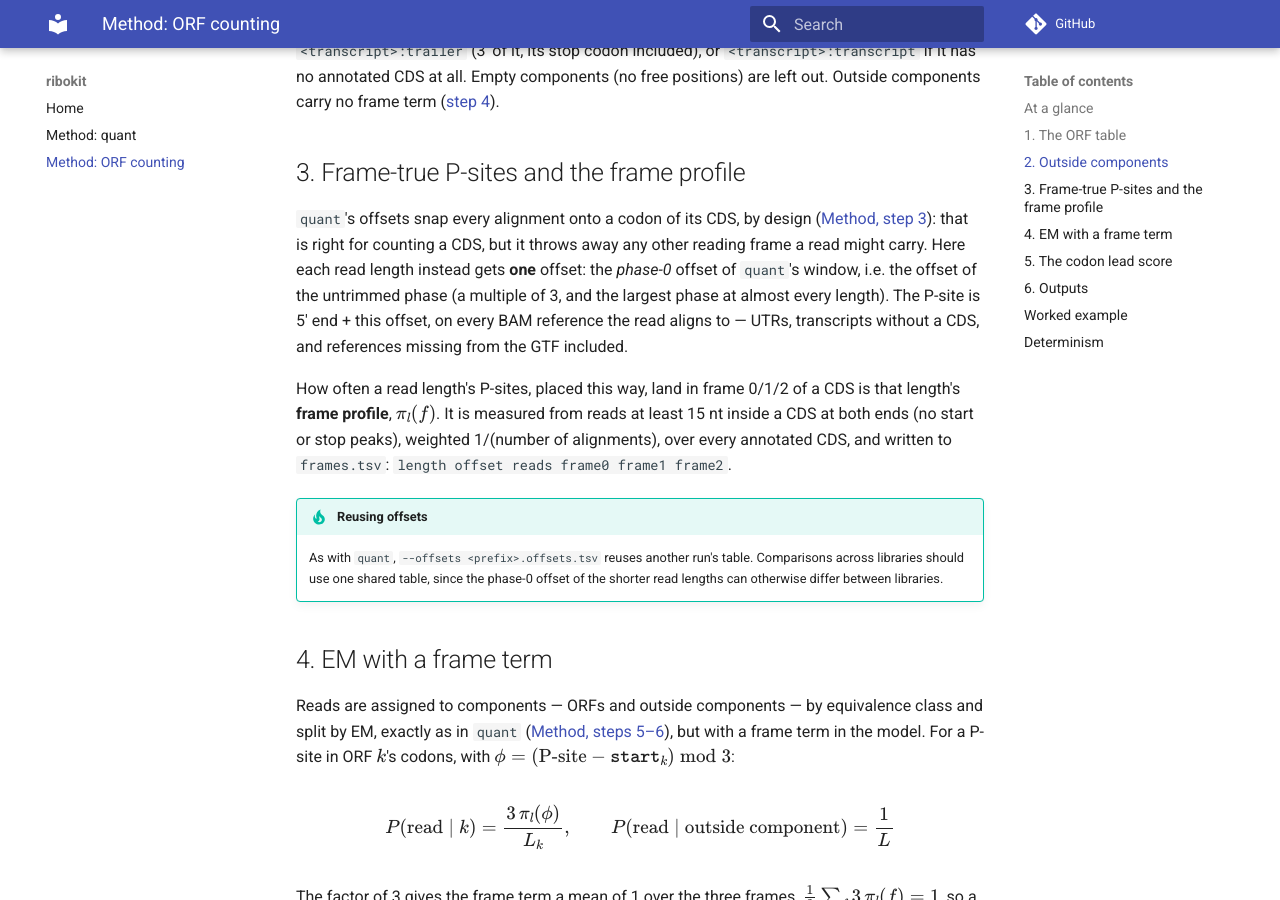
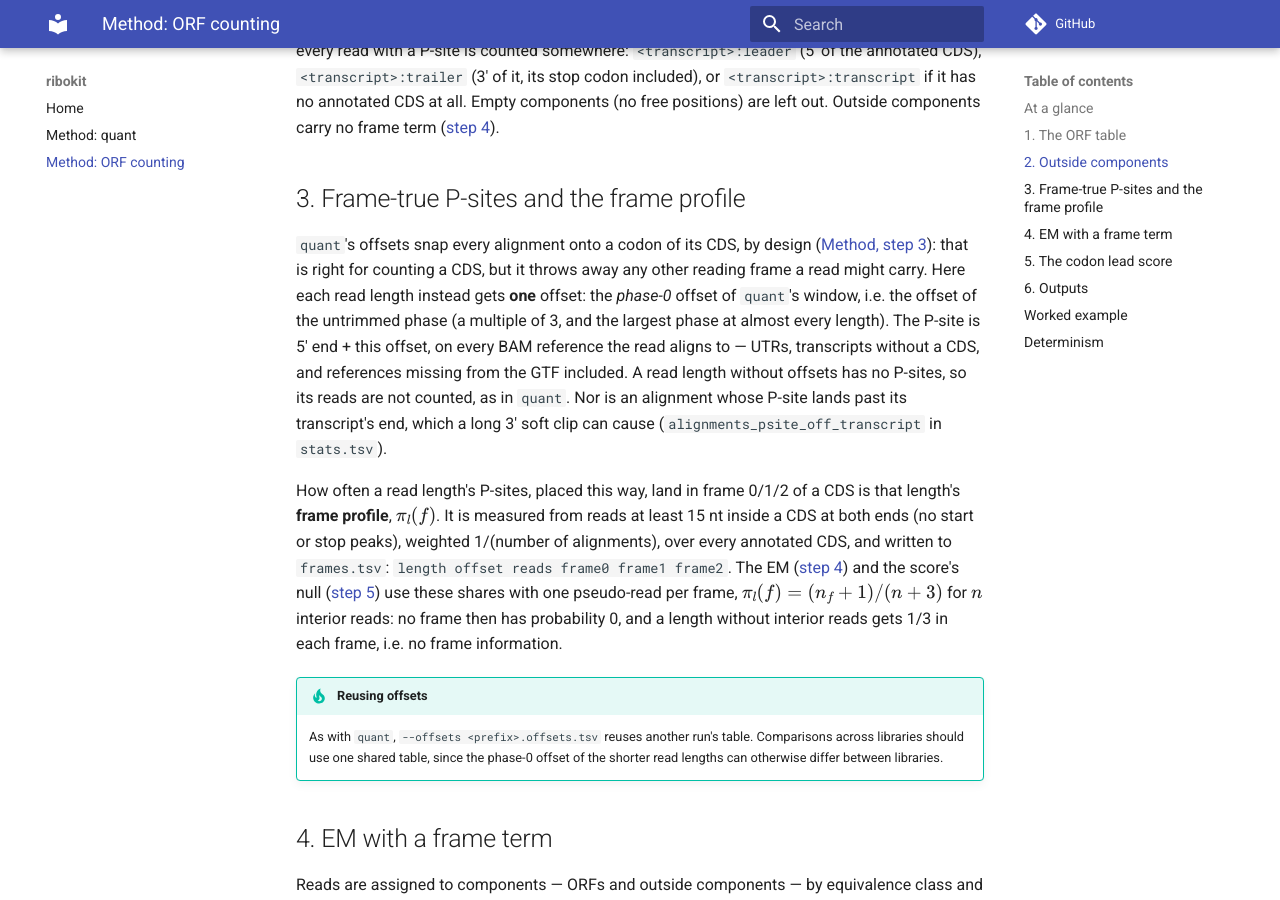
Before and after one commit to katarinagresova/ribokit, an MkDocs documentation site: the page built from docs/orfs.md, in a window 1280 px wide and 900 px high, scrolled down 2750 px. Built offline with MkDocs 1.6.1 and Material for MkDocs 9.7.7, drawn with Linux system fonts in a browser that asks for light colours; comment, search, counter and statistics services are not loaded; some of the changed text lies outside the part shown.

Commit message:
docs: add the CDS-span row, dropped reads, the frame pseudo-reads and the mixed null

```diff
--- a/docs/orfs.md
+++ b/docs/orfs.md
@@ -39,7 +39,8 @@ flowchart TB
 convention as the annotated CDS (`start` = first nt of the start codon, `end` =
 one past the last sense codon; the stop codon is never included). The annotated
 CDSs are added under `<transcript>:CDS` unless the table already lists the same
-span.
+span: such a row is that CDS, so it gets type `CDS` and keeps its own
+`ORF_id`, and like every annotated CDS it is not scored.
 
 A row is dropped (and counted in `stats.tsv`) if its transcript is not in the
 GTF, its length is not a positive multiple of 3, it runs off the transcript, or
@@ -75,13 +76,21 @@ read length instead gets **one** offset: the *phase-0* offset of `quant`'s
 window, i.e. the offset of the untrimmed phase (a multiple of 3, and the
 largest phase at almost every length). The P-site is 5′ end + this offset, on
 every BAM reference the read aligns to — UTRs, transcripts without a CDS, and
-references missing from the GTF included.
+references missing from the GTF included. A read length without offsets has
+no P-sites, so its reads are not counted, as in `quant`. Nor is an alignment
+whose P-site lands past its transcript's end, which a long 3′ soft clip can
+cause (`alignments_psite_off_transcript` in `stats.tsv`).
 
 How often a read length's P-sites, placed this way, land in frame 0/1/2 of a
 CDS is that length's **frame profile**, $\pi_l(f)$. It is measured from reads
 at least 15 nt inside a CDS at both ends (no start or stop peaks), weighted
 1/(number of alignments), over every annotated CDS, and written to
-`frames.tsv`: `length offset reads frame0 frame1 frame2`.
+`frames.tsv`: `length offset reads frame0 frame1 frame2`. The EM
+([step 4](#4-em-with-a-frame-term)) and the score's null
+([step 5](#5-the-codon-lead-score)) use these shares with one pseudo-read per
+frame, $\pi_l(f) = (n_f + 1)/(n + 3)$ for $n$ interior reads: no frame then
+has probability 0, and a length without interior reads gets 1/3 in each frame,
+i.e. no frame information.
 
 !!! tip "Reusing offsets"
     As with `quant`, `--offsets <prefix>.offsets.tsv` reuses another run's
@@ -140,8 +149,9 @@ with one `--orfs-prefix`. The runs must share one ORF table: if their
   weighted by its expected reads from the EM: the ORF's own density as a
   frame-less background, plus, inside the host CDS, the CDS's density times
   $3\,\pi_l(\text{that position's frame in the CDS})$ — the same frame term the
-  EM uses. This gives the null frame probabilities $q$; outside any CDS
-  overlap $q = (1/3, 1/3, 1/3)$, but inside one, the host CDS's own frame bleed
+  EM uses. This gives the null frame probabilities $q$ per read length and
+  library; a codon's $q$ mixes them, weighted by its reads of each. Outside any
+  CDS overlap $q = (1/3, 1/3, 1/3)$, but inside one, the host CDS's own frame bleed
   raises or lowers the untranslated odds of a lead.
 - **One vote per codon.** A codon's reads do not arrive independently — two
   footprints of a codon share a nucleotide far more often than independent
```
